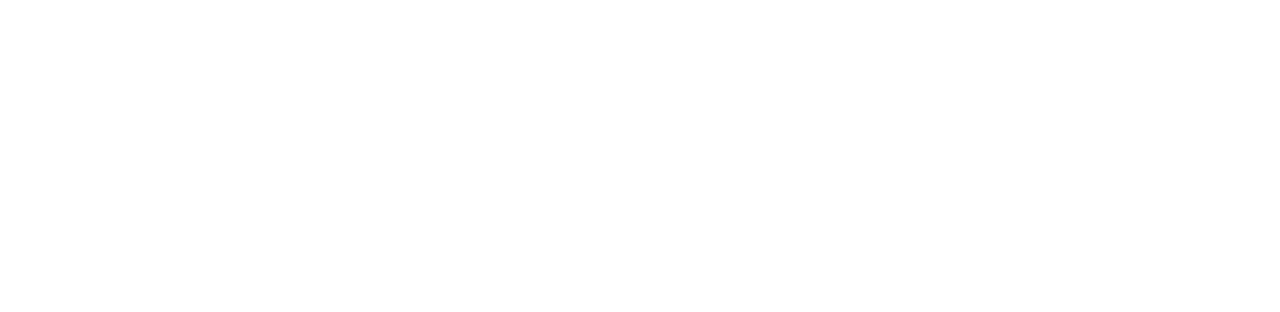
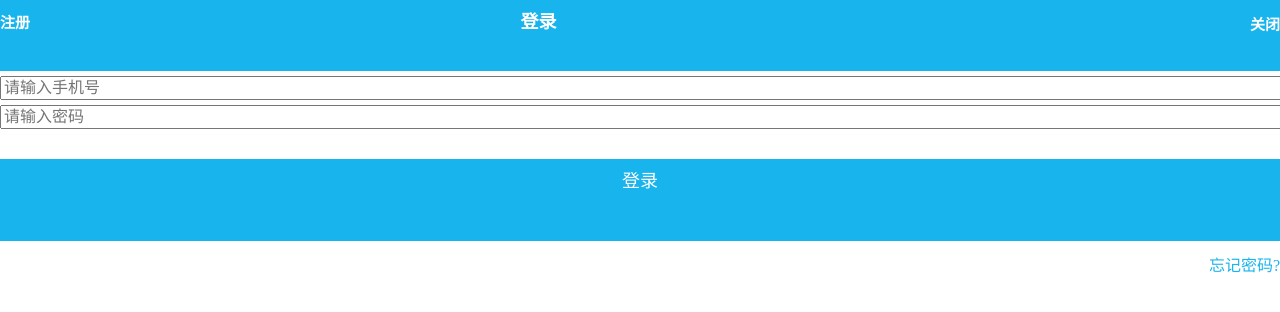
Before and after one commit to Sora1022/homework, a plain HTML site: page 3/index2.html in a window 1280 px wide. Shown: the top 312 px of the page. Drawn offline with Linux system fonts and the light colour scheme.

Commit message:
作业二
1.基于作业二效果图进行了初步还原
2.作业中input中的图片嵌入失败

```diff
--- a/3/index2.html
+++ b/3/index2.html
@@ -5,8 +5,97 @@
     <meta name="viewport" content="width=device-width, initial-scale=1.0">
     <meta http-equiv="X-UA-Compatible" content="ie=edge">
     <title>Document</title>
+    <link rel="stylesheet" href="style/normalize.css">
+    <style type="text/css">
+    html,body{
+        width: 100%;
+        padding-bottom: 100%;
+    }
+
+    h1,botton{
+        text-align: center;
+        top: 0;
+        height: 30px;
+        line-height: 45px;
+        font-size: 18px;
+        display: inline-block;
+    }
+
+    h1{
+        margin-left: 38%;
+        display: inline;
+    }
+
+    h3{
+        top: 0;
+        line-height: 20px;
+        font-size: 15px;
+        display: inline;
+    }
+
+    .title{
+        width: 100%;
+        padding-bottom: 2%;
+        background: #18b4ed;
+        color: #fff;
+    }
+
+    .content{
+        text-align: right;
+        float: right;
+    }
+
+    img{
+        width: 45px;
+        height: 45px;
+    }
+
+    input{
+        margin-top: 5px;
+        width: 100%;
+    }
+
+    .botton{
+        margin-top: 30px;
+        text-align: center;
+        width: 100%;
+        padding-bottom: 4%;
+        background: #18b4ed;
+        color: #fff;
+    }
+
+    .background-image{
+        padding-left:50px;
+        width:45px;
+        height:45px;
+        border:0px;
+        background-repeat: no-repeat;
+        background-position: top, left;
+    }
+
+    .caution{
+        text-align: right;
+        color: #18b4ed;
+    }
+
+    </style>
 </head>
 <body>
-
+    <header>
+        <div class="title">
+          <h3 ><a herf="www.baidu.com">注册</a></h3>
+          <h1 ><strong>登录</strong></h1>
+          <h3 class="content"><a herf="www.baidu.com">关闭</a></h3>
+        </div>
+    </header>
+    <!-- 这是标题栏 -->
+    <input type="text" placeholder="请输入手机号" background-image: url(image/iphone.png);><br>
+    <!-- 输入用户名 -->
+    <input type="text" placeholder="请输入密码"  background-image: url(image/locked2.png);><br>
+    <!-- 输入密码 -->
+    <botton class="botton">登录</botton><br>
+    <!-- 这是登录按钮 -->
+    <p class="caution"><a herf="www.baidu.com">忘记密码?</a></p>
+    <!-- 这是链接 -->
 </body>
 </html>
```
Also changed, not shown: 3/index.html (+5 -5 lines).
